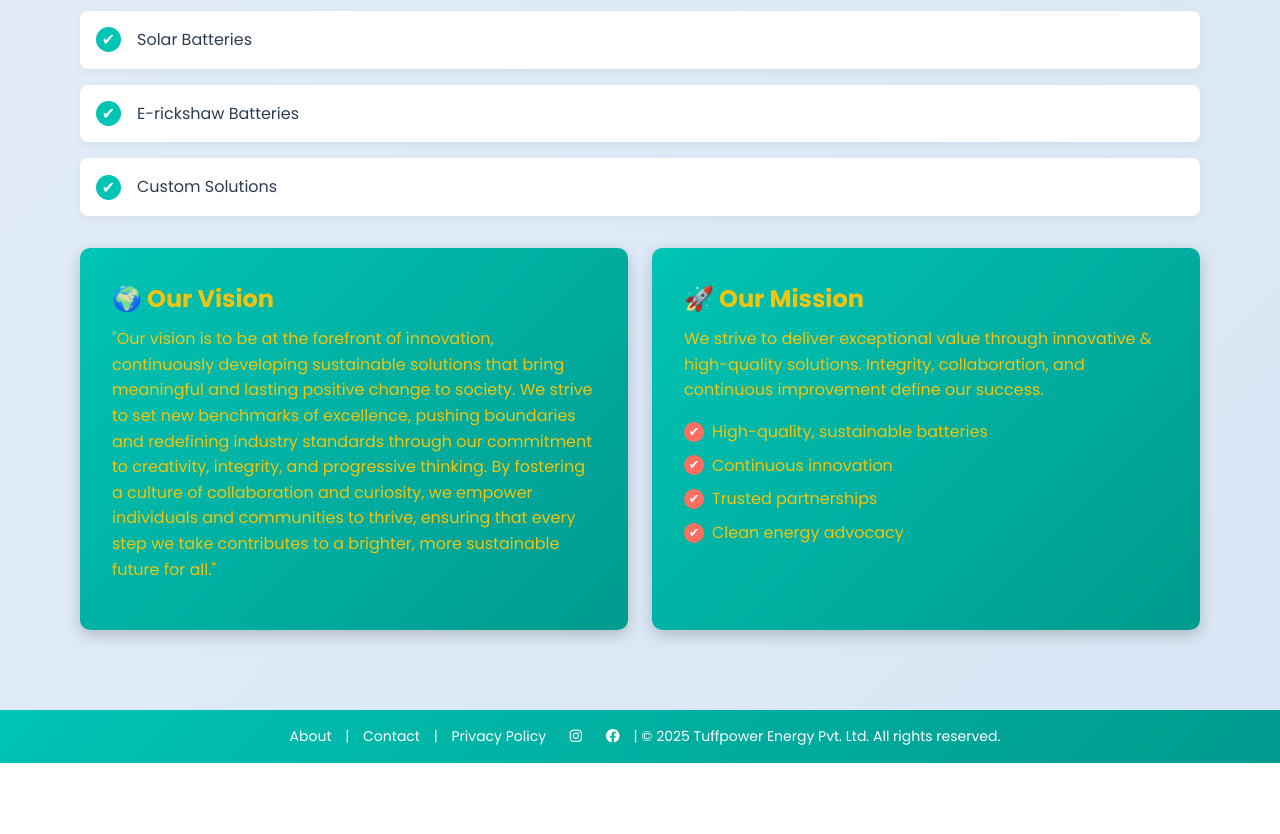
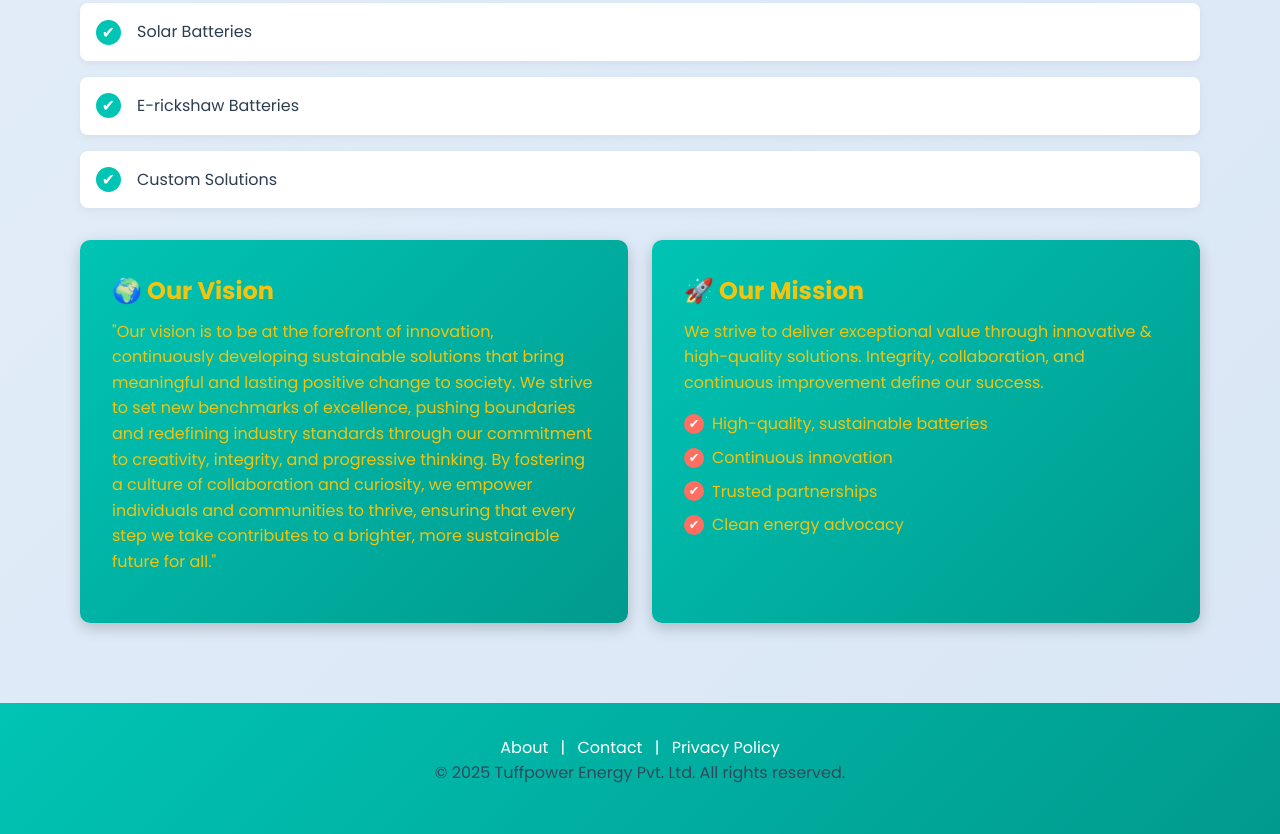
Before and after one commit to faizpathann/tuffpower-energy, a plain HTML site: page about.html in a window 1280 px wide. Shown: the part 1154-1988 px from the top of the page. Before the commit the page ends 1917 px from the top, so only its background shows below. Drawn offline with nearby package versions, Linux system fonts and the light colour scheme.

Commit message:
about.html

```diff
--- a/about.html
+++ b/about.html
@@ -10,15 +10,12 @@
     <script src="https://cdnjs.cloudflare.com/ajax/libs/gsap/3.12.5/ScrollTrigger.min.js"></script>
     <script src="script.js" defer></script>
     <link rel="stylesheet" href="https://cdnjs.cloudflare.com/ajax/libs/font-awesome/6.0.0/css/all.min.css">
-
 </head>
 <body>
     <nav class="navbar">
         <div class="container">
             <div class="logo-section">
-                <a href="index.html">
-                    <img src="logo.jpg" alt="Tuffpower Logo" class="logo">
-                </a>
+                <img src="logo.jpg" alt="Tuffpower Logo" class="logo" onclick="window.location.href='index.html';">
                 <span class="tagline">Power for Future</span>
             </div>
             <ul class="nav-links">
@@ -38,12 +35,12 @@
         </div>
     </nav>
 
-    <section class="full-page">
+    <main class="full-page">
         <div class="content-container">
             <h1 class="fade-in">About Tuffpower Energy Pvt. Ltd.</h1>
             <p class="fade-in">
                 A trusted name in battery manufacturing, committed to powering progress with innovation, quality, and reliability.
-               Welcome to Tuffpower Energy Private Limited, a leading manufacturer of lead-acid batteries since 2015. We specialize in reliable and high-performance batteries for automotive, energy backup, and telecom applications. With a focus on quality, innovation, and customer satisfaction, our products are designed to meet diverse energy needs while delivering consistent, long-lasting power. At Tuffpower Energy, we’re committed to powering progress and building a sustainable energy future.
+                Welcome to Tuffpower Energy Private Limited, a leading manufacturer of lead-acid batteries since 2015. We specialize in reliable and high-performance batteries for automotive, energy backup, and telecom applications. With a focus on quality, innovation, and customer satisfaction, our products are designed to meet diverse energy needs while delivering consistent, long-lasting power. At Tuffpower Energy, we’re committed to powering progress and building a sustainable energy future.
             </p>
 
             <h2 class="slide-up">Our Journey</h2>
@@ -71,15 +68,17 @@
                 <li>Custom Solutions</li>
             </ul>
 
-          <div class="vision-mission-grid">
-    <div class="vision-mission-item fade-in">
+            <div class="vision-mission-grid">
+                <div class="vision-mission-item fade-in">
                     <h3>🌍 Our Vision</h3>
-                    <p>"Our vision is to be at the forefront of innovation, continuously developing sustainable solutions that bring meaningful and lasting positive change to society. We strive to set new benchmarks of excellence, pushing boundaries and redefining industry standards through our commitment to creativity, integrity, and progressive thinking. By fostering a culture of collaboration and curiosity, we empower individuals and communities to thrive, ensuring that every step we take contributes to a brighter, more sustainable future for all."</p>
+                    <p>
+                        "Our vision is to be at the forefront of innovation, continuously developing sustainable solutions that bring meaningful and lasting positive change to society. We strive to set new benchmarks of excellence, pushing boundaries and redefining industry standards through our commitment to creativity, integrity, and progressive thinking. By fostering a culture of collaboration and curiosity, we empower individuals and communities to thrive, ensuring that every step we take contributes to a brighter, more sustainable future for all."
+                    </p>
                 </div>
                 <div class="vision-mission-item fade-in">
                     <h3>🚀 Our Mission</h3>
+                    <p>We strive to deliver exceptional value through innovative & high-quality solutions. Integrity, collaboration, and continuous improvement define our success.</p>
                     <ul class="mission-list">
-                        <p>We strive to deliver exceptional value through innovative & high-quality solutions. Integrity, collaboration, and continuous improvement define our success.</p>
                         <li>High-quality, sustainable batteries</li>
                         <li>Continuous innovation</li>
                         <li>Trusted partnerships</li>
@@ -88,26 +87,18 @@
                 </div>
             </div>
         </div>
+    </main>
 
+    <footer>
+        <div class="footer-links">
+            <a href="about.html">About</a> |
+            <a href="contact.html">Contact</a> |
+            <a href="Privacy_Policy.html">Privacy Policy</a>
+        </div>
+        <p>© 2025 Tuffpower Energy Pvt. Ltd. All rights reserved.</p>
+    </footer>
 
-    </section>
-
-
-<footer style="background-color: #222; color: #fff; padding: 15px; text-align: center; font-size: 14px;">
-    <a href="about.html" style="color: #fff; text-decoration: none; margin: 0 10px;">About</a> |
-    <a href="contact.html" style="color: #fff; text-decoration: none; margin: 0 10px;">Contact</a> |
-    <a href="Privacy_Policy.html" style="color: #fff; text-decoration: none; margin: 0 10px;">Privacy Policy</a>
-
-    <a href="https://www.instagram.com/tuffpowerenergy?igsh=MWZhNW54MHYwem84bA==" target="_blank" style="color: #fff; margin: 0 10px;"><i class="fab fa-instagram"></i></a>
-    <a href="https://www.facebook.com/profile.php?id=61573538819310" target="_blank" style="color: #fff; margin: 0 10px;"><i class="fab fa-facebook"></i></a> |
-    © 2025 Tuffpower Energy Pvt. Ltd. All rights reserved.
-</footer>
-
-
-
-    <div class="scroll-to-top">
-        <span>↑</span>
-    </div>
+    <div class="scroll-to-top">↑</div>
 
     <script src="script.js"></script>
 </body>
```
